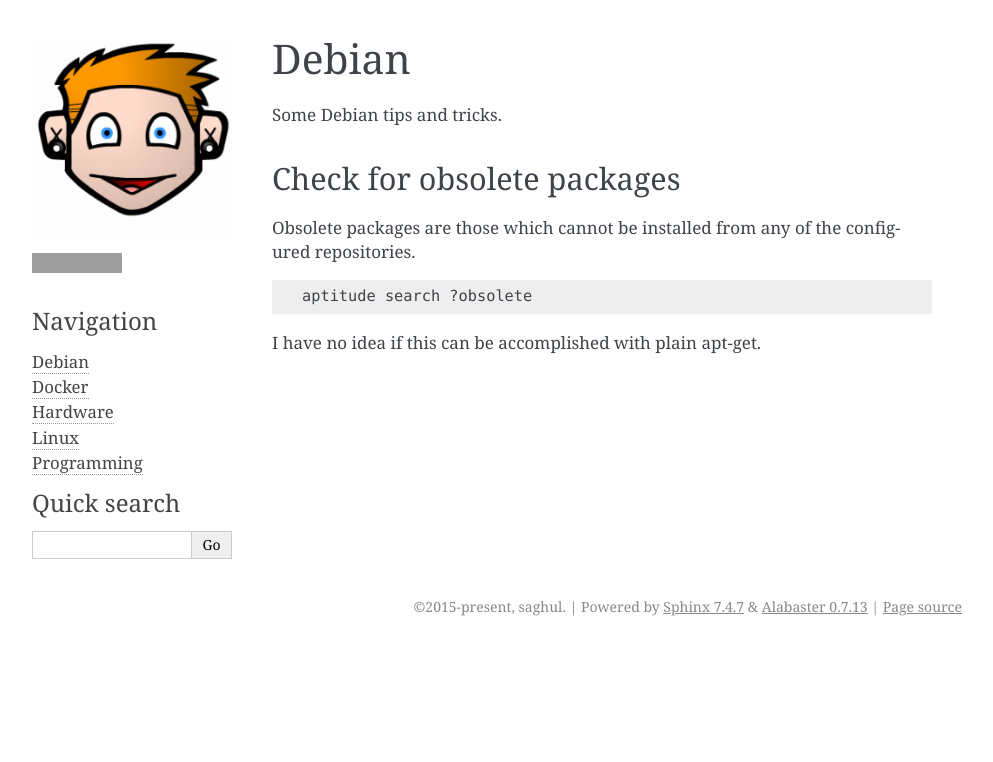
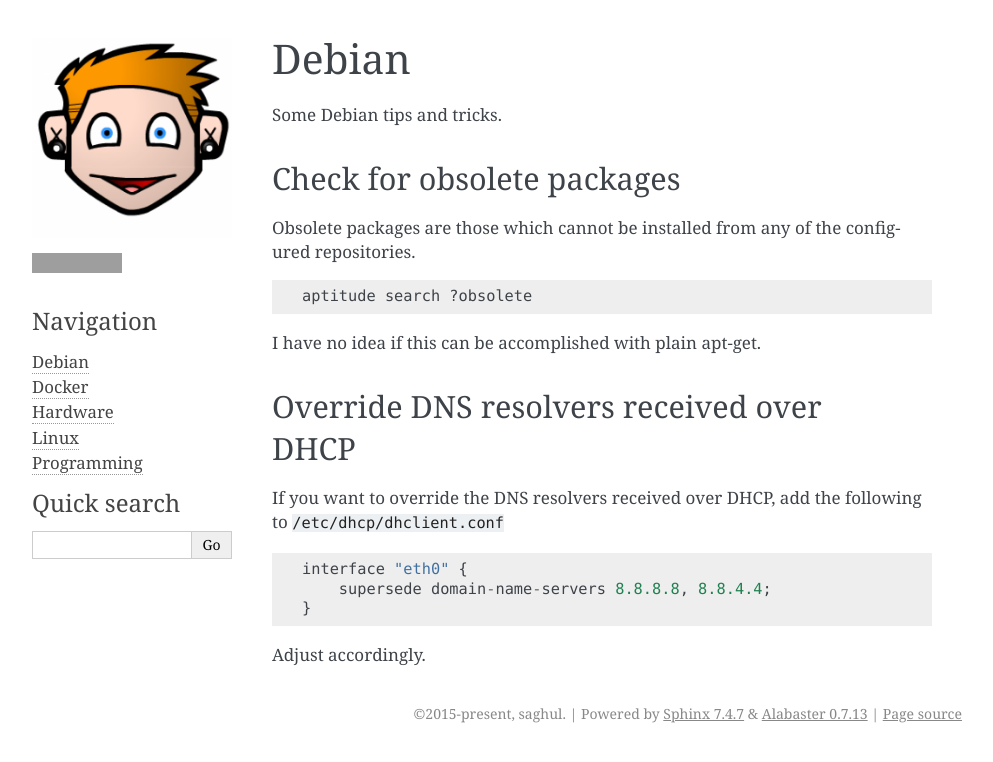
Before and after one commit to saghul/notes, a Sphinx documentation site: the page built from source/debian.rst, in a window 1280 px wide, cut to the strip 0-762 px from the top of the page. Shown: the whole strip, without its empty margins (148-1141 px from the left). Built offline with Sphinx 7.4.7, drawn with Linux system fonts in a browser that asks for light colours; grey boxes are pictures that could not be loaded.

Commit message:
Note: override DNS resolvers received over DHCP

```diff
--- a/source/debian.rst
+++ b/source/debian.rst
@@ -18,3 +18,18 @@
     aptitude search ?obsolete
 
 I have no idea if this can be accomplished with plain apt-get.
+
+
+Override DNS resolvers received over DHCP
+-----------------------------------------
+
+If you want to override the DNS resolvers received over DHCP, add the following to
+``/etc/dhcp/dhclient.conf``
+
+::
+
+    interface "eth0" {
+        supersede domain-name-servers 8.8.8.8, 8.8.4.4;
+    }
+
+Adjust accordingly.
```
